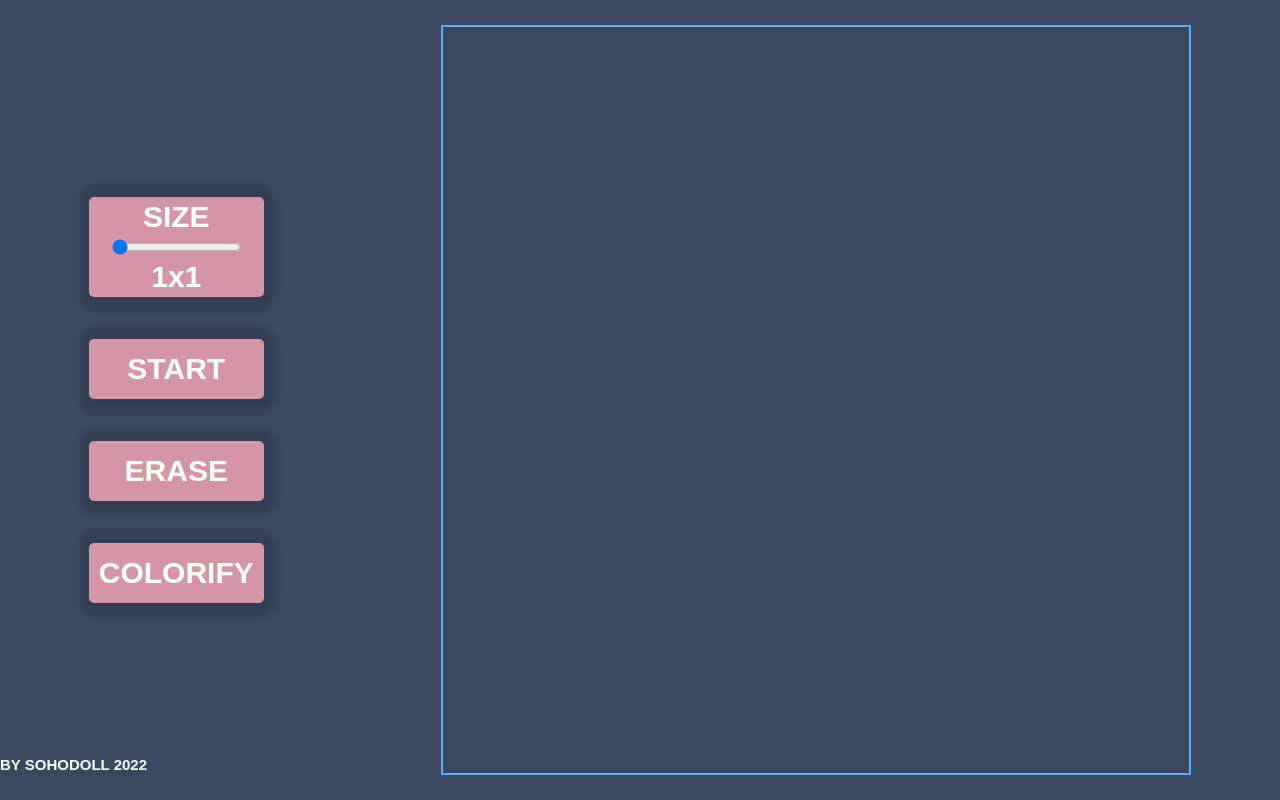
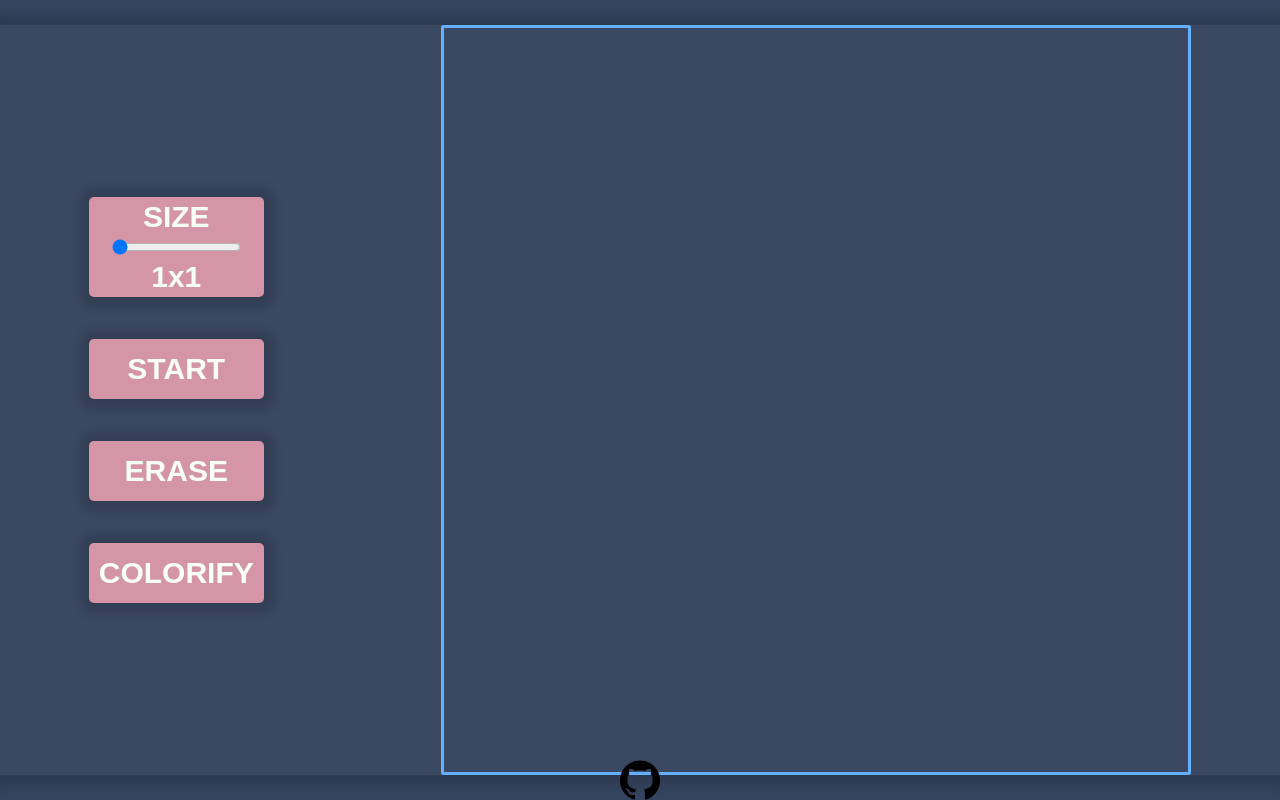
Before and after one commit to sohodoll/odin-sketch, a plain HTML site: page index.html in a window 1280 px wide. Drawn offline with Linux system fonts and the light colour scheme.

Commit message:
fix: center footer and add link to github

```diff
--- a/index.html
+++ b/index.html
@@ -30,8 +30,8 @@
             </div>
         </div>
     </div>
-    <footer class="credits">
-        <div>By sohodoll 2022</div>
+    <footer class="footer">
+        <a class="credits" href="https://github.com/sohodoll" target="_blank"><img src="./icons/github-logo.png" alt="github-logo"></a>
     </footer>
     <script src="./script.js"></script>
 </body>
--- a/style.css
+++ b/style.css
@@ -108,8 +108,8 @@ body {
 .container {
     background-color: rgba(128, 128, 128, 0.075);
     max-width: 1600px;
-    height: 800px;
-    margin: auto;
+    height: auto;
+    margin: 0 auto;
     position: relative;
     top: 50%;
     transform: translateY(-50%);
@@ -122,6 +122,7 @@ body {
     width: 100%;
     display: flex;
     justify-content: space-around;
+    align-items: center;
     box-shadow: 1px 1px 10px 10px rgba(0, 0, 0, 0.137);
 }
 
@@ -184,7 +185,8 @@ body {
     height: 750px;
     display: grid;
     grid-template-rows: repeat(1, 1fr);
-    border: 2px solid var(--second-accent);
+    border-radius: 2px;
+    border: 3px solid var(--second-accent);
 }
 
 .grid__element {
@@ -195,15 +197,19 @@ body {
 
 /* footer */
 
-.credits {
-    position: absolute;
-    color: var(--light);
-    font-size: 15px;
-    font-weight: 700;
-    text-transform: uppercase;
-    bottom: 2rem;
+.footer {
     display: flex;
     justify-content: center;
+    position: absolute;
+    bottom: 0rem;
+    left: 50%;
+    right: 50%;
+}
+
+.credits img {
+    width: 40px;
+    height: 40px;
+    cursor: pointer;
 }
 
 /* adaptive */
```
Also changed, not shown: icons/github-logo.png (added).
